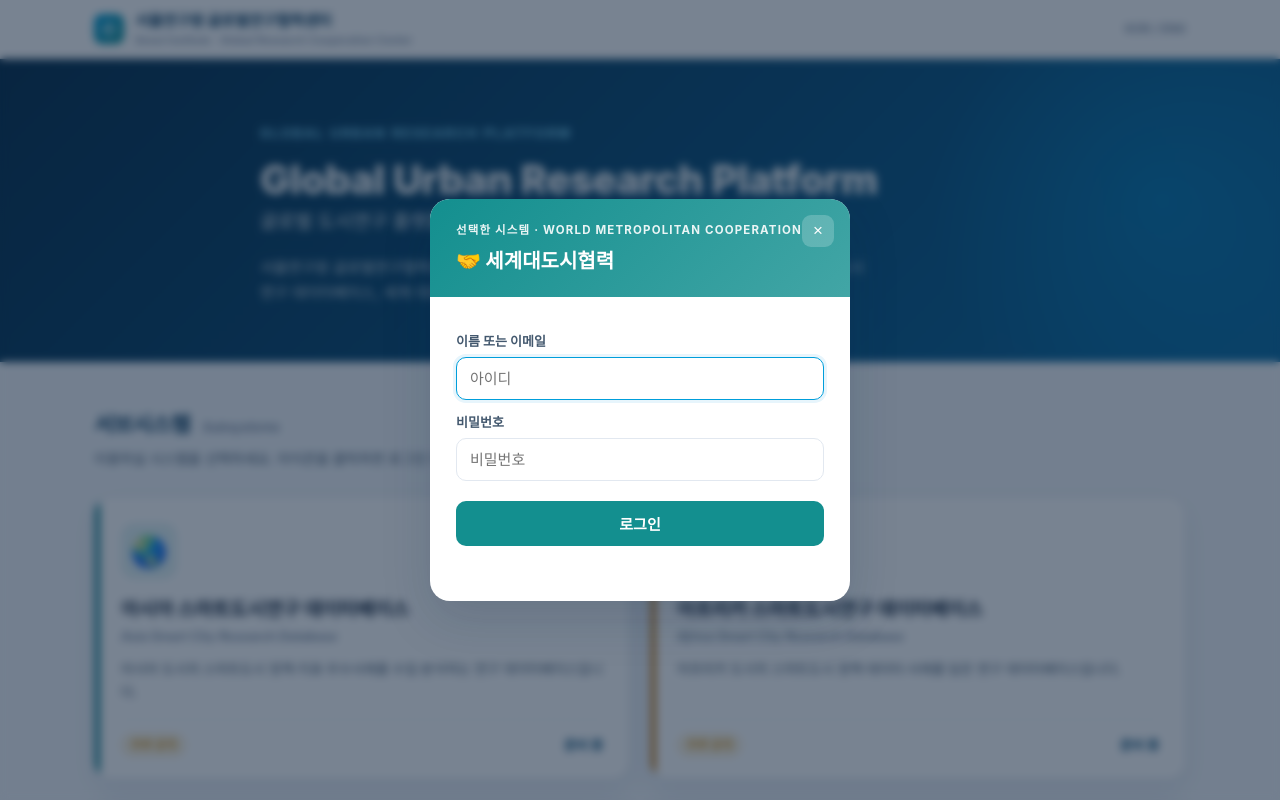
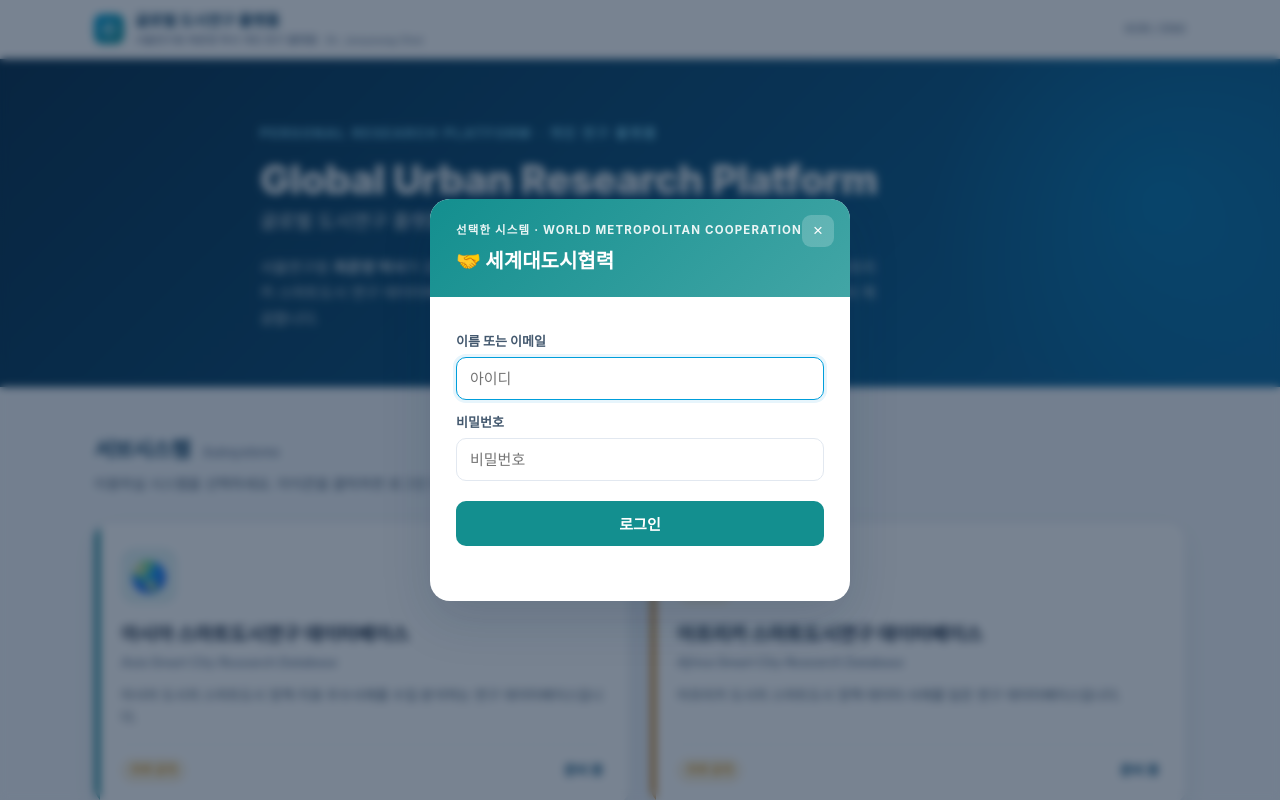
Before and after one commit to novacite72/growingcitiesplanning, a Flask app: page /?sys=wpsc in a window 1280 px wide. Run offline with Flask 3, Linux system fonts and the light colour scheme; some libraries are stand-ins or nearby versions.

Commit message:
v0.21: 개인 연구 플랫폼 리브랜딩 + 수퍼관리자 junyoung.choi
- '서울연구원 글로벌연구협력센터' 표기 전부 제거 → '서울연구원 최준영 박사 개인 연구 플랫폼'(포털·헤더·푸터·도움말)
- 수퍼관리자 = junyoung.choi@si.re.kr(이름 최준영, 전체 시스템); 최준영(이름계정)은 집필자로 환원
- 세계대도시협력(WPSC)은 수퍼관리자 접근(can_access_system)

Co-Authored-By: Claude Opus 4.8 <noreply@anthropic.com>

```diff
--- a/templates/portal.html
+++ b/templates/portal.html
@@ -73,15 +73,15 @@ footer{border-top:1px solid var(--line);background:#fff;padding:26px 0;color:var
 </head>
 <body>
 <div class="topbar"><div class="wrap topbar-in">
-  <a href="/" class="brand"><span class="dot">◴</span><span>서울연구원 글로벌연구협력센터<small>Seoul Institute · Global Research Cooperation Center</small></span></a>
+  <a href="/" class="brand"><span class="dot">◴</span><span>글로벌 도시연구 플랫폼<small>서울연구원 최준영 박사 개인 연구 플랫폼 · Dr. Junyoung Choi</small></span></a>
   <span class="lang">KOR / ENG</span>
 </div></div>
 
 <header class="hero"><div class="wrap hero-in">
-  <div class="kick">Global Urban Research Platform</div>
+  <div class="kick">Personal Research Platform · 개인 연구 플랫폼</div>
   <h1>Global Urban Research Platform</h1>
   <div class="ko">글로벌 도시연구 플랫폼</div>
-  <p>서울연구원 글로벌연구협력센터가 운영하는 통합 연구 플랫폼입니다. 아시아·아프리카 스마트도시 연구 데이터베이스, 세계 대도시 협력, 영문 단행본 감수 시스템을 하나의 창구에서 제공합니다.</p>
+  <p>서울연구원 <b>최준영 박사</b>가 운영하는 글로벌 도시연구를 위한 개인 연구 플랫폼입니다. 아시아·아프리카 스마트도시 연구 데이터베이스, 세계 대도시 협력, 영문 단행본 감수 시스템을 하나의 창구에서 제공합니다.</p>
 </div></header>
 
 <main><div class="wrap">
@@ -90,7 +90,7 @@ footer{border-top:1px solid var(--line);background:#fff;padding:26px 0;color:var
   <div class="grid" id="grid"></div>
 </div></main>
 
-<footer><div class="wrap">서울연구원 글로벌연구협력센터 · Global Research Cooperation Center, The Seoul Institute &nbsp;|&nbsp; © 최준영</div></footer>
+<footer><div class="wrap">글로벌 도시연구 플랫폼 · 서울연구원 최준영 박사 개인 연구 플랫폼 &nbsp;|&nbsp; © 최준영 (Dr. Junyoung Choi)</div></footer>
 
 <div class="mbg" id="mbg"><div class="modal" id="modalCard"></div></div>
 
```
Also changed, not shown: static/app.js (+8 -3 lines).
